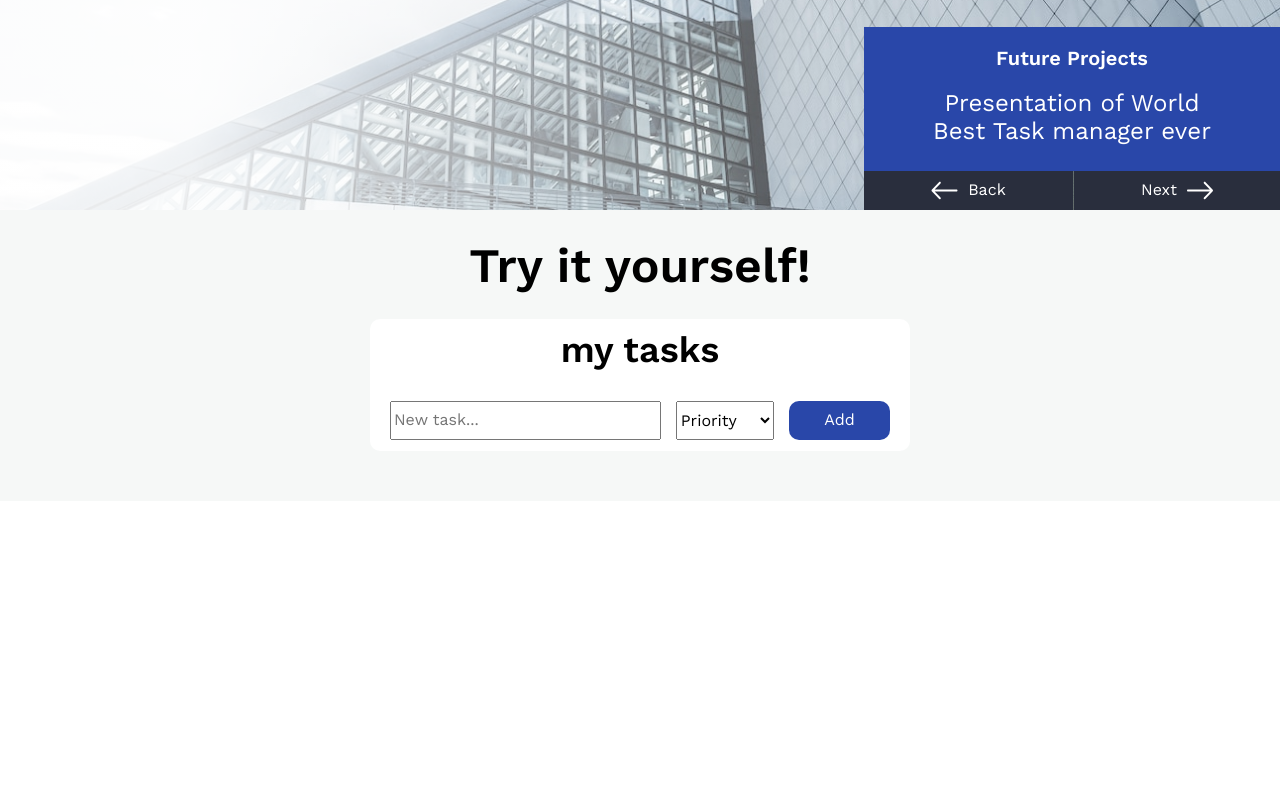
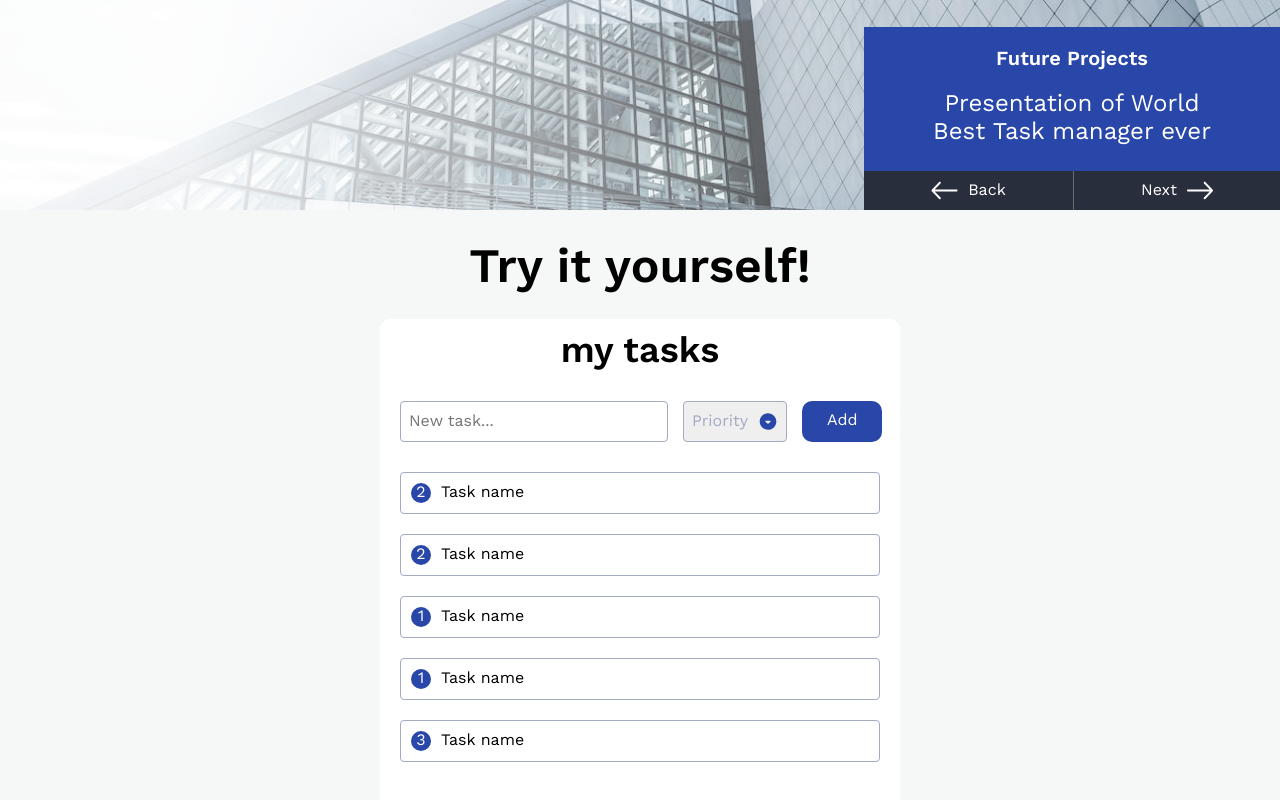
Before and after one commit to aleksandrgaroev/Landing_TheManager, a plain HTML site: page index.html in a window 1280 px wide. Shown: the part 516-1316 px from the top of the page. Before the commit the page ends 1017 px from the top, so only its background shows below. Drawn offline with nearby package versions, Linux system fonts and the light colour scheme.

Commit message:
task manager progress

```diff
--- a/index.html
+++ b/index.html
@@ -2,23 +2,23 @@
 <html lang="en">
 <head>
     <meta charset="UTF-8">
-    <meta name="viewport"
-          content="width=device-width, user-scalable=no, initial-scale=1.0, maximum-scale=1.0, minimum-scale=1.0">
-    <meta http-equiv="X-UA-Compatible" content="ie=edge">
-    <link rel="stylesheet" href="normalize.css">
-    <link rel="stylesheet" href="style.css">
-    <link rel="preconnect" href="https://fonts.googleapis.com">
-    <link rel="preconnect" href="https://fonts.gstatic.com" crossorigin>
+    <meta content="width=device-width, user-scalable=no, initial-scale=1.0, maximum-scale=1.0, minimum-scale=1.0"
+          name="viewport">
+    <meta content="ie=edge" http-equiv="X-UA-Compatible">
+    <link href="normalize.css" rel="stylesheet">
+    <link href="style.css" rel="stylesheet">
+    <link href="https://fonts.googleapis.com" rel="preconnect">
+    <link crossorigin href="https://fonts.gstatic.com" rel="preconnect">
     <link href="https://fonts.googleapis.com/css2?family=Work+Sans:ital,wght@0,400;0,600;1,700&display=swap"
           rel="stylesheet">
-    <title>Document</title>
+    <title>Tower Landing</title>
 </head>
 <body>
 <header class="header">
     <div class="container">
         <div class="header__content">
             <div class="header__logo">
-                <img src="assets/sas.svg" alt="logo"/>
+                <img alt="logo" src="assets/sas.svg"/>
                 <div class="header__logo-title">TheManager</div>
             </div>
             <div class="nav">
@@ -51,12 +51,12 @@
             </div>
             <div class="gallery__controls">
                 <div class="gallery__control">
-                    <img class="gallery__control-arrow" src="assets/arrow-left.svg" alt="left"/>
+                    <img alt="left" class="gallery__control-arrow" src="assets/arrow-left.svg"/>
                     <div class="gallery__control-text">Back</div>
                 </div>
                 <div class="gallery__control">
                     <div class="gallery__control-text">Next</div>
-                    <img class="gallery__control-arrow" src="assets/arrow-right.svg" alt="right"/>
+                    <img alt="right" class="gallery__control-arrow" src="assets/arrow-right.svg"/>
                 </div>
             </div>
         </div>
@@ -70,11 +70,33 @@
                 </div>
                 <div class="task-manager__body">
                     <div class="task-manager__controller">
-                        <input class="task-manager-input" type="text" placeholder="New task..."/>
-                        <select name="priority" id="priority">
+                        <input class="task-manager-input" placeholder="New task..." type="text"/>
+                        <select id="priority" name="priority">
                             <option value="priority">Priority</option>
                         </select>
                         <div class="task-manager-btn">Add</div>
+                    </div>
+                    <div class="task-manager__list">
+                        <div class="task">
+                            <div class="task__priority task__priority--blue">2</div>
+                            <p class="task__name">Task name</p>
+                        </div>
+                        <div class="task">
+                            <div class="task__priority task__priority--blue">2</div>
+                            <p class="task__name">Task name</p>
+                        </div>
+                        <div class="task">
+                            <div class="task__priority task__priority--green">1</div>
+                            <p class="task__name">Task name</p>
+                        </div>
+                        <div class="task">
+                            <div class="task__priority task__priority--green">1</div>
+                            <p class="task__name">Task name</p>
+                        </div>
+                        <div class="task">
+                            <div class="task__priority task__priority--red">3</div>
+                            <p class="task__name">Task name</p>
+                        </div>
                     </div>
                 </div>
             </div>
--- a/style.css
+++ b/style.css
@@ -1,6 +1,8 @@
 :root {
     --primary: #2947A9;
     --secondary: #F9995D;
+    --extra-grey: #A3AAC2;
+    --light-primary: #243B86;
 }
 
 /*@property --angle {*/
@@ -64,6 +66,7 @@ body {
     /*animation: 2s rotate linear infinite;*/
     border-bottom-color: black;
     transform: translateY(-2px);
+    scale: 110%;
 }
 
 .nav__link--contacts:hover {
@@ -168,6 +171,11 @@ body {
     gap: 10px;
     cursor: pointer;
     flex-grow: 1;
+    transition: all 0.2s ease-in-out;
+}
+
+.gallery__control:hover {
+    background-color: var(--light-primary);
 }
 
 .manager-container {
@@ -177,7 +185,7 @@ body {
 
 .manager-wrapper {
     margin: auto;
-    max-width: 540px;
+    max-width: 520px;
 }
 
 .manager-container__header {
@@ -185,6 +193,10 @@ body {
     font-size: 48px;
     text-align: center;
     margin-bottom: 26px;
+}
+
+.task-manager__body {
+    height: 540px;
 }
 
 .task-manager {
@@ -212,14 +224,59 @@ body {
     padding: 10px 25px;
     box-sizing: border-box;
     border-radius: 10px;
-    flex-grow: 2;
     text-align: center;
+    cursor: pointer;
 }
 
 .task-manager-input {
-    flex-grow: 5;
+    appearance: none;
+    border: 1px solid var(--extra-grey);
+    border-radius: 4px;
+    color: var(--extra-grey);
+    padding: 10px 8px;
+    min-width: 250px;
 }
 
 #priority {
-    flex-grow: 2;
+    appearance: none;
+    color: var(--extra-grey);
+    padding: 10px 38px 10px 8px;
+
+    background-image: url("assets/arrow-dropdown.svg");
+    background-position: right 8px center !important;
+    background-repeat: no-repeat;
+    border: 1px solid var(--extra-grey);
+    border-radius: 4px;
 }
+
+.task-manager__list {
+    display: flex;
+    flex-direction: column;
+    gap: 20px;
+    margin: 30px 0;
+}
+
+.task {
+    display: flex;
+    flex-direction: row;
+    align-items: center;
+    padding: 10px;
+    border: 1px solid var(--extra-grey);
+    border-radius: 4px;
+    gap: 10px;
+}
+
+.task__priority {
+    display: flex;
+    align-items: center;
+    justify-content: center;
+    color: white;
+    width: 20px;
+    height: 20px;
+    border-radius: 50%;
+    background-color: #2947A9;
+}
+
+.task__name {
+    margin: 0;
+}
```
Also changed, not shown: assets/arrow-dropdown.svg (added).
